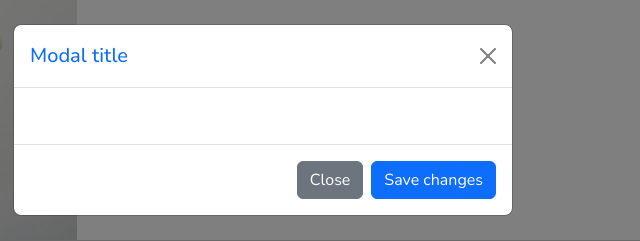
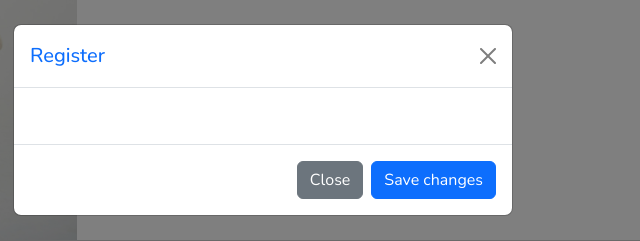
Before and after one commit to Harry089dreamer/Educate, a plain HTML site: page index.html in a window 1280 px wide. Both pictures are taken after a click on the button "Register Now". Shown: the part 1818-2059 px from the top of the page, 377-1017 px from the left. Drawn offline with nearby package versions, Linux system fonts and the light colour scheme.

Commit message:
my website

```diff
--- a/index.html
+++ b/index.html
@@ -274,7 +274,7 @@
           <div class="modal-dialog">
             <div class="modal-content">
               <div class="modal-header">
-                <h5 class="modal-title text-primary" id="exampleModalLabel" >Modal title</h5>
+                <h5 class="modal-title text-primary" id="exampleModalLabel" >Register</h5>
                 <button type="button" class="btn-close" data-bs-dismiss="modal" aria-label="Close"></button>
               </div>
               <div class="modal-body">
```
